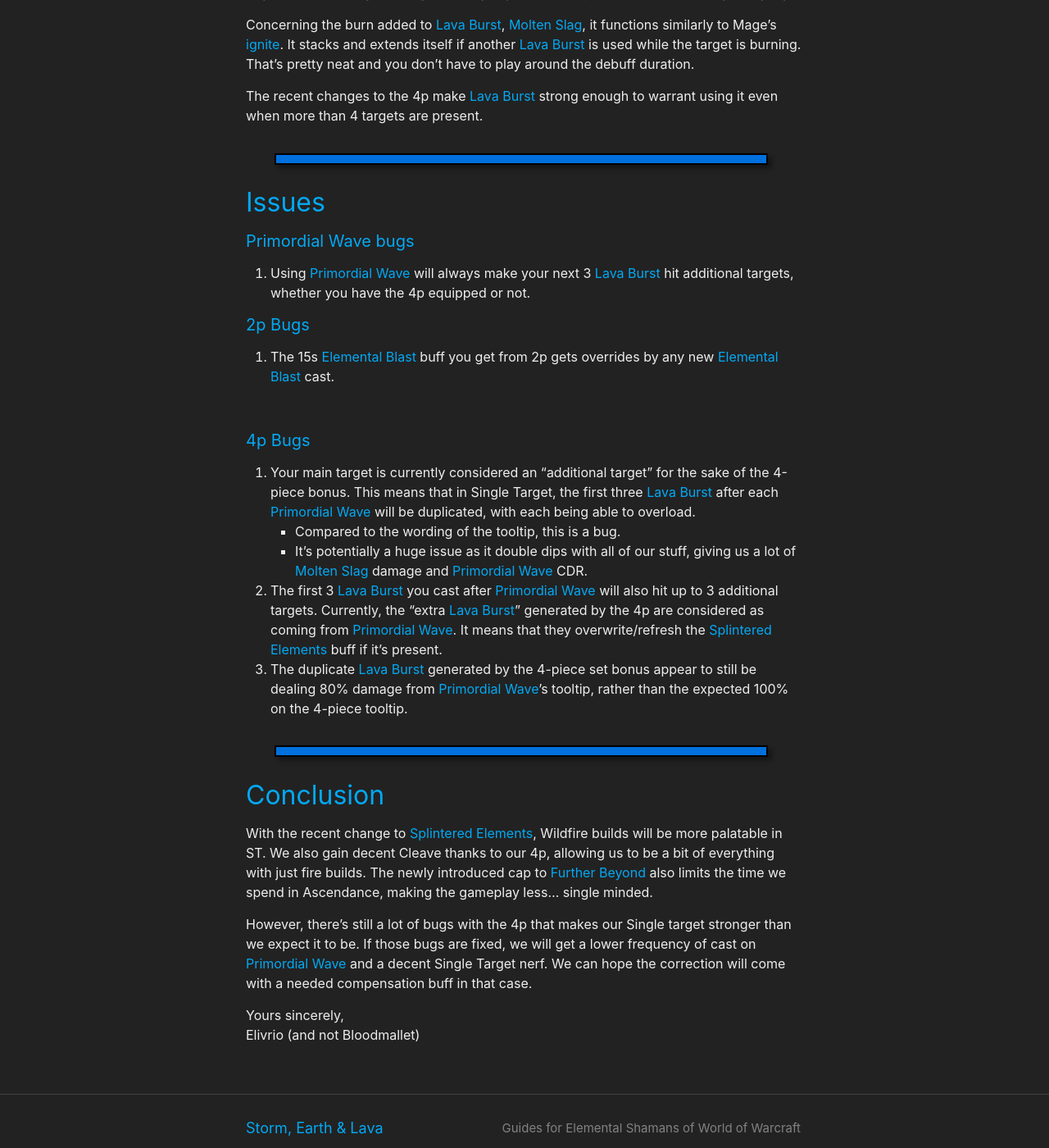
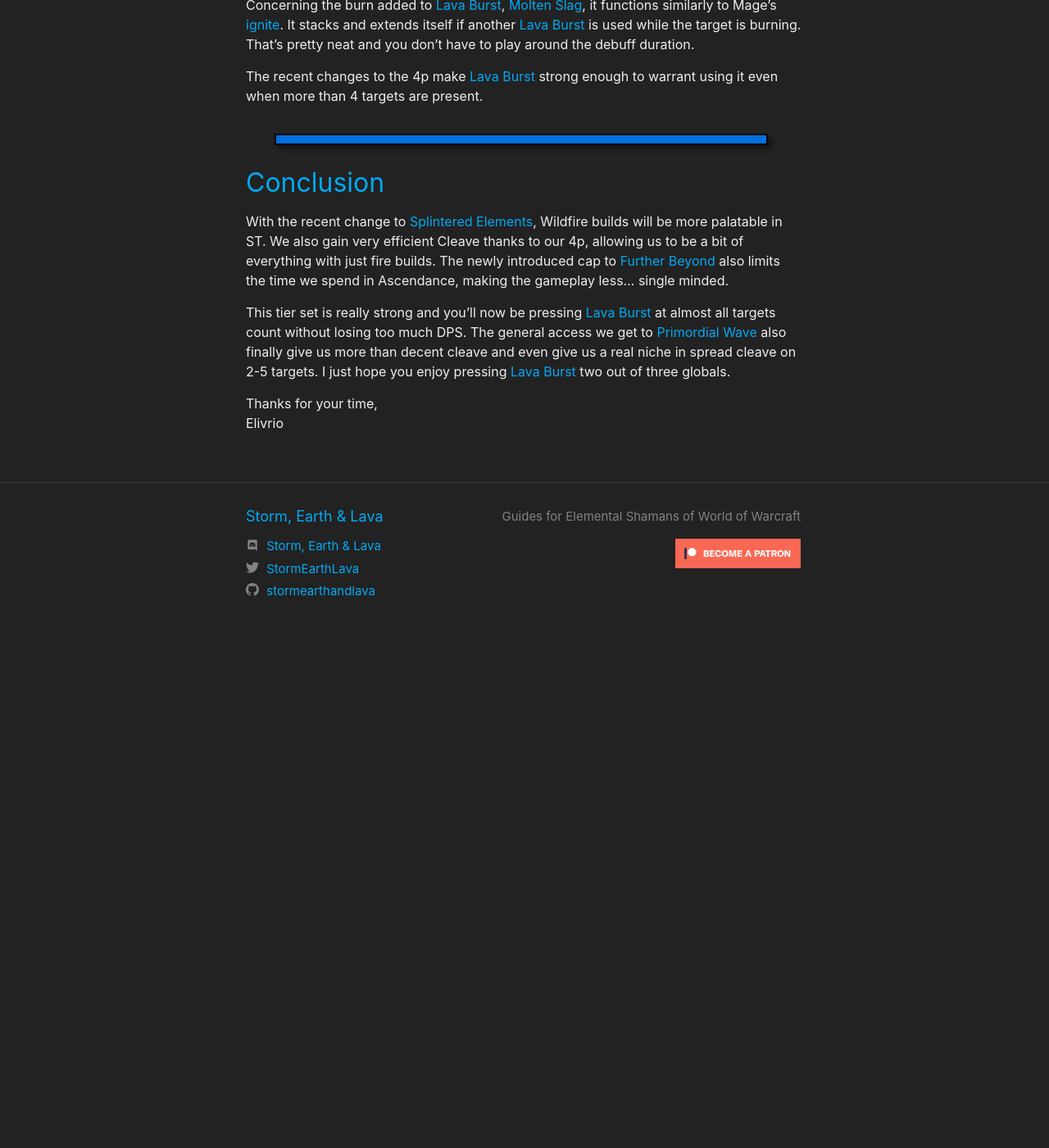
Before and after one commit to stormearthandlava/stormearthandlava.github.io, a Jekyll site: the page built from blog/_posts/2023-09-28-t31-set-discussion.md, in a window 1280 px wide and 1400 px high, scrolled down 1593 px. Shown: the whole window at 82% size. Built offline with Jekyll 4.4.1, drawn with Linux system fonts in a browser that asks for light colours; a script that is not in the unit is left out; after the commit the page ends 2386 px from its top, so only the background shows below that; some of the changed text lies outside the part shown.

Commit message:
Changelog update
- Changelog wasn't updated for a month
- Minor spelling corrections
- Added whitespace for consistancy in old blog posts

```diff
--- a/blog/_posts/2023-09-28-t31-set-discussion.md
+++ b/blog/_posts/2023-09-28-t31-set-discussion.md
@@ -2,16 +2,16 @@
 layout: post
 title: T31 Set Discussion
 #            dd/mm/yyyy
-last_update: 09/10/2023
+last_update: 31/10/2023
 excerpt: What does the new tier set do and how does it work?
 author: Elivrio
 toc: true
 ---
 
 ## T31 effects
-> (2) Set Bonus: {{ site.data.spell.primordial_wave }} also casts an {{ site.data.spell.eb }} at the target at 100% effectiveness, and grants you all three {{ site.data.spell.eb }} bonus effects for 15.0 seconds.
+> (2) Set Bonus: {{ site.data.spell.primordial_wave }} also casts an {{ site.data.spell.eb }} at the target at 70% effectiveness, and grants you all three {{ site.data.spell.eb }} bonus effects for 10.0 seconds.
 
-> (4) Set Bonus: {{ site.data.spell.lvb }} burns your target for 15% additional damage over 4 seconds, and after consuming {{ site.data.spell.primordial_wave }}, your next 2 casts of {{ site.data.spell.lvb }} also hit up to 3 additional targets affected by your {{ site.data.spell.fs }} for 100% of normal damage.
+> (4) Set Bonus: {{ site.data.spell.lvb }} burns your target for 10% additional damage over 4 seconds, and after consuming {{ site.data.spell.primordial_wave }}, your next 2 casts of {{ site.data.spell.lvb }} also hit up to 3 additional targets affected by your {{ site.data.spell.fs }} for 65% of normal damage.
 
 First things first. Without being talented into {{ site.data.spell.primordial_wave }} these bonuses do nothing.
 Which means, we're forced into taking this talent for the next tier.
@@ -49,32 +49,12 @@
 
 <hr>
 
-## Issues
-
-#### Primordial Wave bugs
-1. Using {{ site.data.spell.pw }} will always make your next 3 {{ site.data.spell.lvb }} hit additional targets, whether you have the 4p equipped or not.
-
-#### 2p Bugs
-1. The 15s {{ site.data.spell.eb }} buff you get from 2p gets overrides by any new {{ site.data.spell.eb }} cast.
-
-<br>
-#### 4p Bugs
-
-1. Your main target is currently considered an "additional target" for the sake of the 4-piece bonus. This means that in Single Target, the first three {{ site.data.spell.lvb }} after each {{ site.data.spell.pw }} will be duplicated, with each being able to overload.
-  - Compared to the wording of the tooltip, this is a bug.
-  - It's potentially a huge issue as it double dips with all of our stuff, giving us a lot of {{ site.data.spell.t31_4 }} damage and {{ site.data.spell.pw }} CDR.
-2. The first 3 {{ site.data.spell.lvb }} you cast after {{ site.data.spell.pw }} will also hit up to 3 additional targets. Currently, the "extra {{ site.data.spell.lvb }}" generated by the 4p are considered as coming from {{ site.data.spell.pw }}. It means that they overwrite/refresh the {{ site.data.spell.splinter }} buff if it's present.
-3. The duplicate {{ site.data.spell.lvb }} generated by the 4-piece set bonus appear to still be dealing 80% damage from {{ site.data.spell.pw }}’s tooltip, rather than the expected 100% on the 4-piece tooltip.
-
-
-<hr>
-
 ## Conclusion
 
-With the recent change to {{ site.data.spell.splinter }}, Wildfire builds will be more palatable in ST. We also gain decent Cleave thanks to our 4p, allowing us to be a bit of everything with just fire builds.
+With the recent change to {{ site.data.spell.splinter }}, Wildfire builds will be more palatable in ST. We also gain very efficient Cleave thanks to our 4p, allowing us to be a bit of everything with just fire builds.
 The newly introduced cap to {{ site.data.spell.fb }} also limits the time we spend in Ascendance, making the gameplay less... single minded.
 
-However, there's still a lot of bugs with the 4p that makes our Single target stronger than we expect it to be. If those bugs are fixed, we will get a lower frequency of cast on {{ site.data.spell.pw }} and a decent Single Target nerf. We can hope the correction will come with a needed compensation buff in that case.
+This tier set is really strong and you'll now be pressing {{ site.data.spell.lvb }} at almost all targets count without losing too much DPS. The general access we get to {{ site.data.spell.pw }} also finally give us more than decent cleave and even give us a real niche in spread cleave on 2-5 targets. I just hope you enjoy pressing {{ site.data.spell.lvb }} two out of three globals.
 
-Yours sincerely,<br/>
-Elivrio (and not Bloodmallet)
+Thanks for your time,<br/>
+Elivrio
```
Also changed, not shown: blog/_posts/2018-07-20-ms-gen.md (+10 -10 lines), blog/_posts/2018-09-19-ptr.md (+29 -29 lines), blog/_posts/2023-09-11-10.2-change-collection.md (+26 -55 lines), blog/_posts/2023-10-25-open-letter.md (+2 -2 lines).
